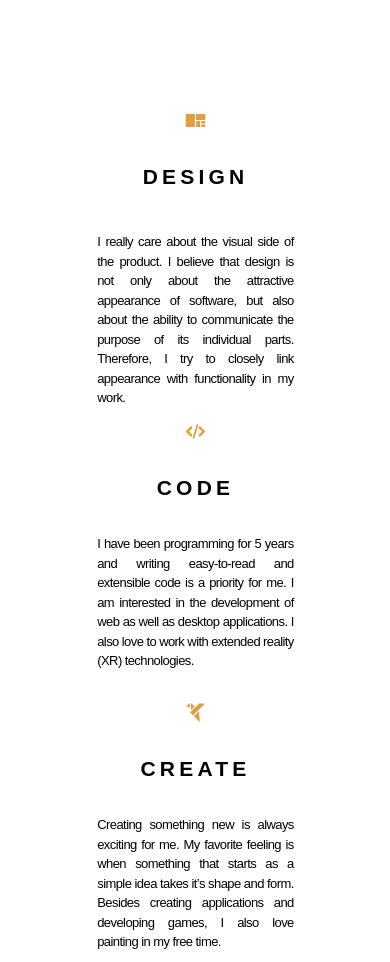
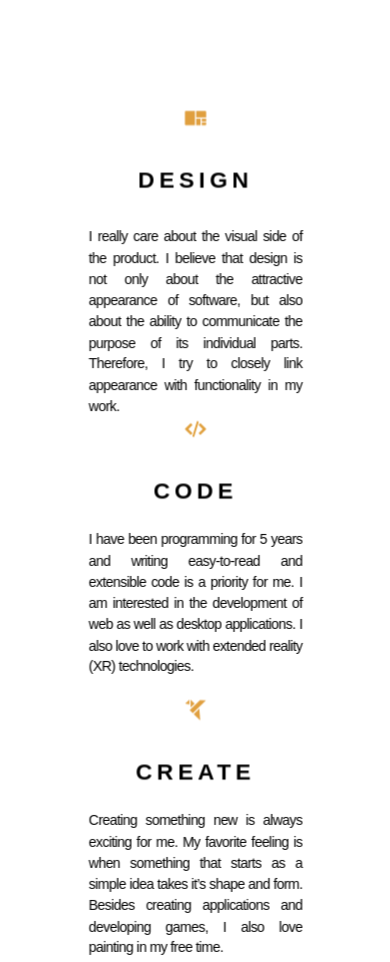
Before and after one commit to xsmolova/Portfolio, a plain HTML site: page index.html in a window 390 px wide. Shown: the part 844-1806 px from the top of the page. Drawn offline with nearby package versions, Linux system fonts and the light colour scheme.

Commit message:
interests

```diff
--- a/site.css
+++ b/site.css
@@ -368,7 +368,6 @@ p{
     width: 100%;
     height: 100%;
     border-radius: 7px;
-    mix-blend-mode: color-dodge;
     justify-content: center;
     display: flex;
     align-items: center;
@@ -961,9 +960,12 @@ main{
         display: flex;
         justify-content: center;
         align-items: center;
+        color:black;
         -webkit-box-shadow: none;
         -moz-box-shadow: none;
         box-shadow: none;
+        transition: none;
+
     }
     .face div{
         display: inline-block;
```
